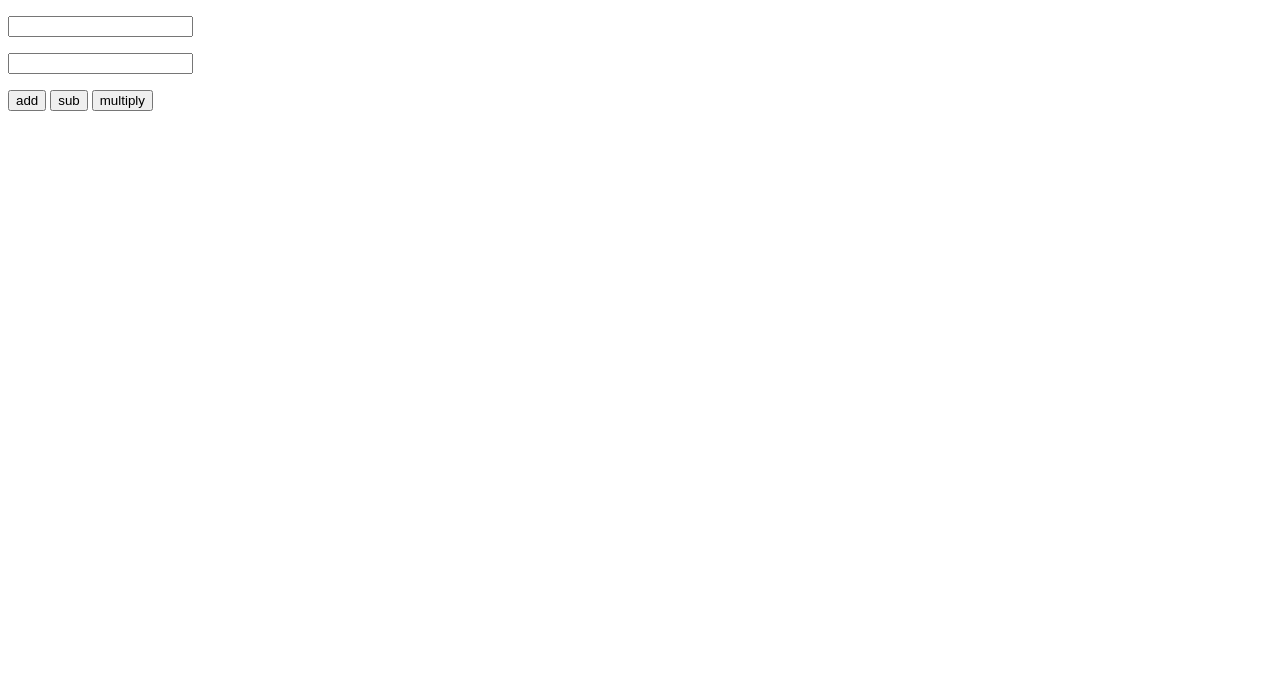
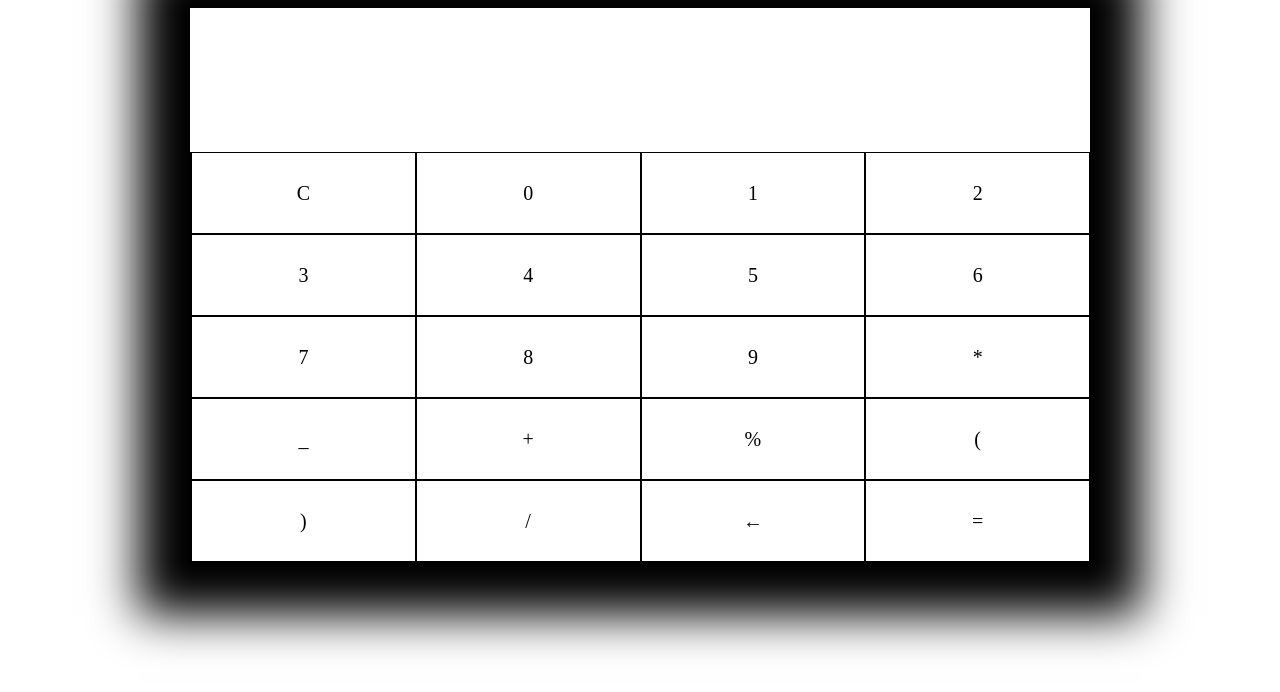
Before and after one commit to Paulinendemo/calculator, a plain HTML site: page index.html in a window 1280 px wide. Drawn offline with Linux system fonts and the light colour scheme.

Commit message:
final commit

```diff
--- a/app.js
+++ b/app.js
@@ -1 +1,22 @@
-let x=parseInt(document)
+let output=document.getElementById("output");
+let buttons=Array.from( document.getElementsByClassName("button"))
+buttons.map(button=>{
+    button.addEventListener('click',(e)=>{
+        switch(e.target.innerText){
+            case 'C':
+                output.innerText='';
+                break;
+            case '←':
+                if (output.innerText){
+                    output.innerText=output.innerText.slice(0,-1);
+                }
+                break;
+            case '=':
+                output.innerText =eval(output.innerText)
+                break;
+            default:
+                output.innerText+=e.target.innerText;
+
+        }
+    })
+})
--- a/index.css
+++ b/index.css
@@ -0,0 +1,36 @@
+.container{
+    max-width: 900px;
+    max-height: 90rem;
+    line-height: 80px;
+    margin: auto;
+    box-shadow: 0px 0px 45px 52px black;
+}
+#output{
+    height: 80px;
+    text-align: right;
+    font-size: 25px;
+    padding: 2rem;
+    line-height: 80px;
+}
+.buttons{
+    border-bottom: 1px solid black;
+    border-left: 1px solid black;
+    display: grid;
+    grid-template-columns: 1fr 1fr 1fr 1fr;
+
+}
+.buttons>div{
+    border-top: 1px solid black;
+    border-right: 1px solid black;
+}
+.button{
+    border: 0.2px solid black;
+    font-size: 20px;
+    text-align: center;
+    line-height: 80px;
+    font-weight: 700px;
+
+}
+.button:hover{
+    background-color: aqua;
+}
--- a/index.html
+++ b/index.html
@@ -8,14 +8,35 @@
     <link rel="stylesheet" href="index.css">
 </head>
 <body>
-    <form action="">
-        <p><input id="first" type="number"></p>
-        <p><input id="second" type="number"></p>
-        <button>add</button>
-        <button>sub</button>
-        <button>multiply</button>
-        <p id="output"></p>
+    <section>
+        <div class="container">
+            <div id="output"></div>
+            <div class="buttons">
+                <div class="button">C</div>
+                <div class="button">0</div>
+                <div class="button">1</div>
+                <div class="button">2</div>
+                <div class="button">3</div>
+                <div class="button">4</div>
+                <div class="button">5</div>
+                <div class="button">6</div>
+                <div class="button">7</div>
+                <div class="button">8</div>
+                <div class="button">9</div>
+                <div class="button">*</div>
+                <div class="button">_</div>
+                <div class="button">+</div>
+                <div class="button">%</div>
+                <div class="button">(</div>
+                <div class="button">)</div>
+                <div class="button">/</div>
+                <div class="button">&larr;</div>
+                <div class="button">=</div>
 
-    </form>
+
+            </div>
+        </div>
+    </section>
+<script src="app.js"></script>
 </body>
 </html>
```
